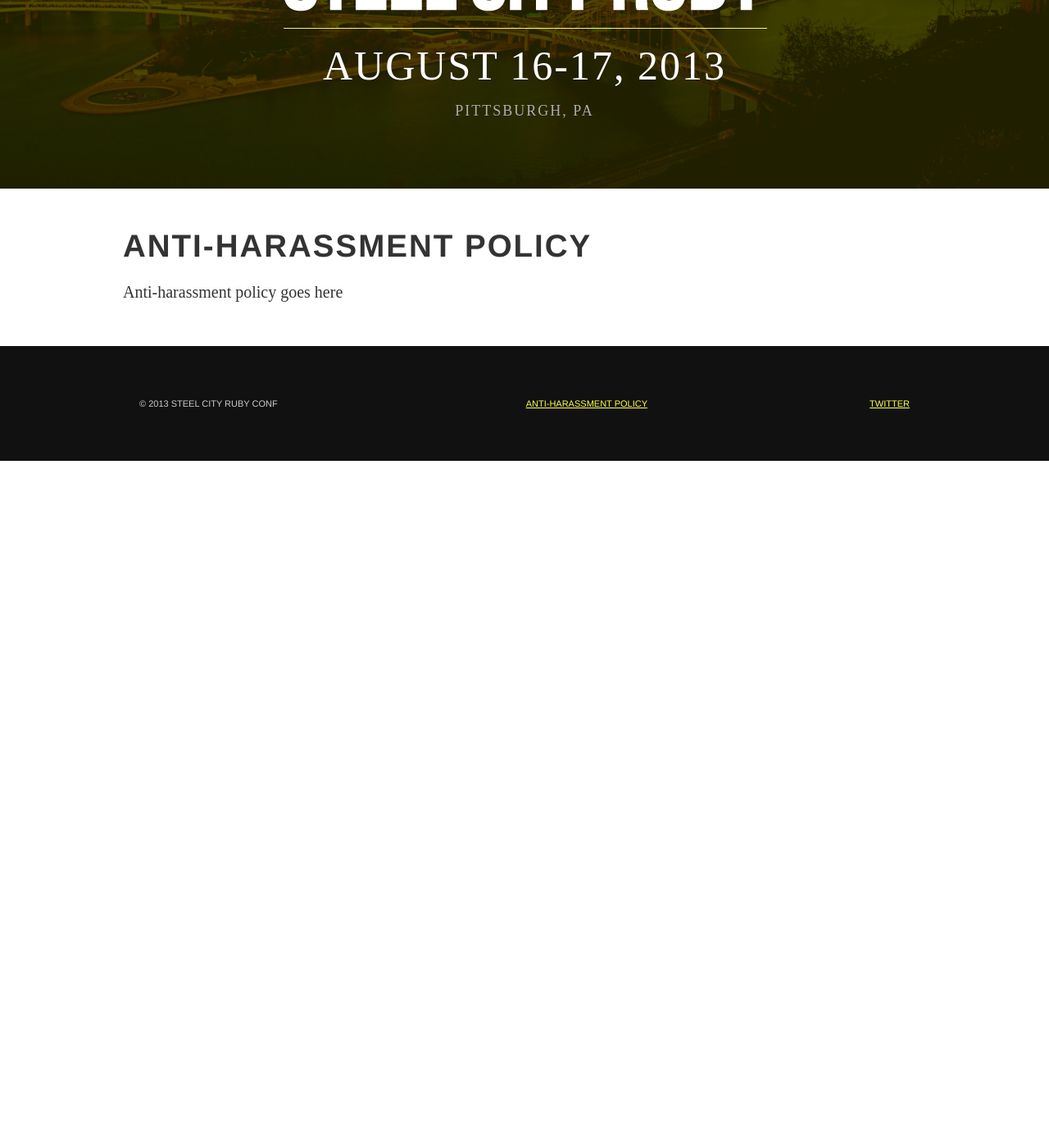
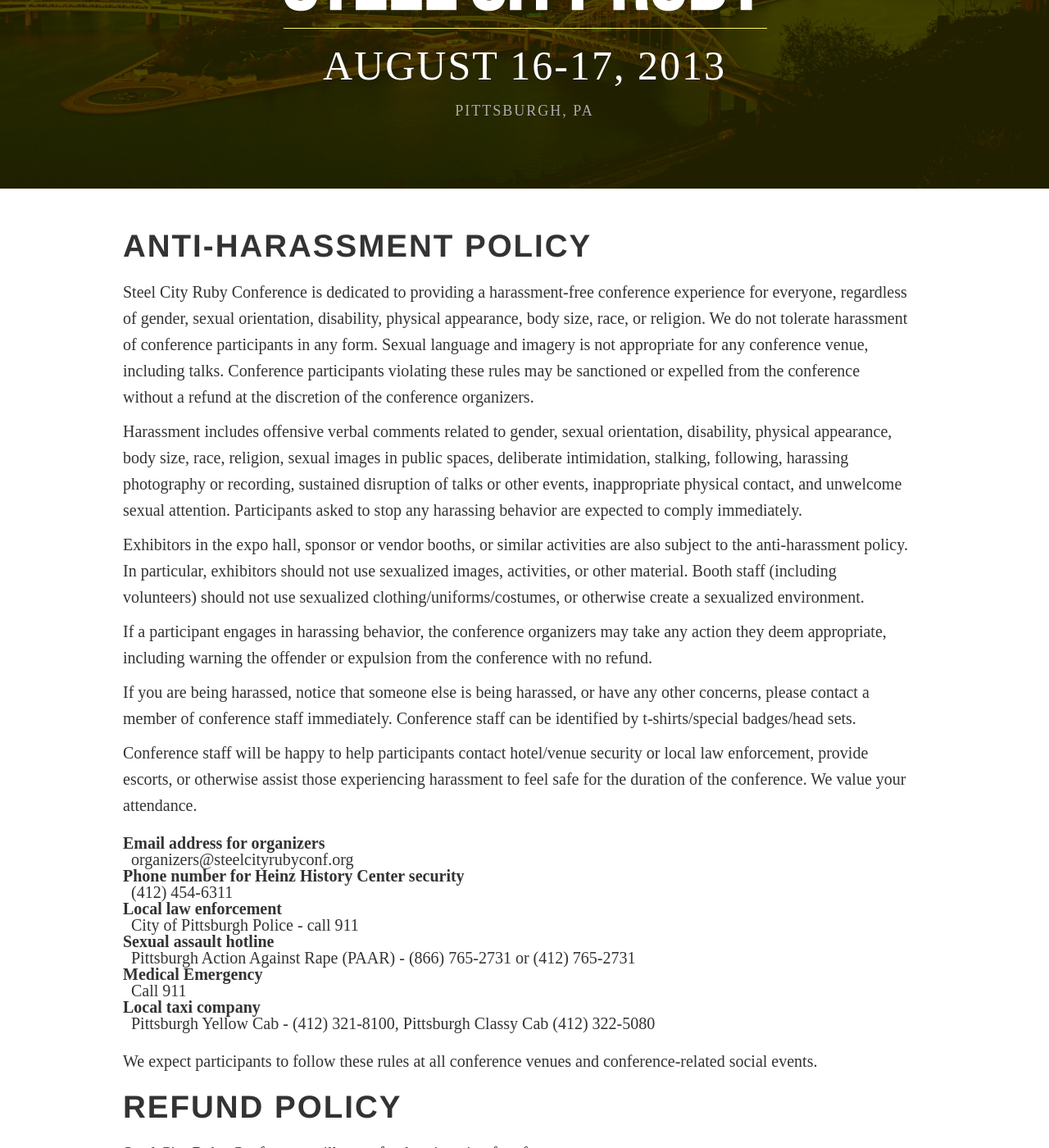
Before and after one commit to colindean/steelcityruby.github.com, a Jekyll site: the page built from policies.html, in a window 1280 px wide and 1400 px high, scrolled down 270 px. Shown: the whole window at 82% size. Built offline with Jekyll 4.4.1, drawn with Linux system fonts in a browser that asks for light colours; nearby versions of some CDN libraries; some web fonts are replaced; Markdown is read by kramdown in place of the engine named in the settings; before the commit the page ends 900 px from its top, so only the background shows below that; some of the changed text lies outside the part shown.

Commit message:
Updates policies

```diff
--- a/_layouts/master.html
+++ b/_layouts/master.html
@@ -44,7 +44,7 @@
             &copy; 2013 Steel City Ruby Conf
           </div>
           <div class="span4">
-            <a href="policies.html#antiharassment" class="pull-right">Anti-harassment Policy</a>
+            <a href="policies.html#antiharassment-policy" class="pull-right">Anti-harassment Policy</a>
           </div>
           <div class="span4">
             <a href="https://twitter.com/SteelCityRuby" class="pull-right">Twitter</a>
--- a/policies.html
+++ b/policies.html
@@ -4,9 +4,95 @@
 ---
     <section class="content">
       <div class="container">
-        <div class="row">
+        <div class="row" id="antiharassment-policy">
           <h1>ANTI-HARASSMENT POLICY</h1>
-          <p>Anti-harassment policy goes here</p>
+          <p>
+          Steel City Ruby Conference is dedicated to providing a
+          harassment-free conference experience for everyone, regardless of
+          gender, sexual orientation, disability, physical appearance, body
+          size, race, or religion. We do not tolerate harassment of conference
+          participants in any form. Sexual language and imagery is not
+          appropriate for any conference venue, including talks. Conference
+          participants violating these rules may be sanctioned or expelled from
+          the conference without a refund at the discretion of the conference
+          organizers.
+          </p>
+
+          <p>
+          Harassment includes offensive verbal comments related to gender,
+          sexual orientation, disability, physical appearance, body size, race,
+          religion, sexual images in public spaces, deliberate intimidation,
+          stalking, following, harassing photography or recording, sustained
+          disruption of talks or other events, inappropriate physical contact,
+          and unwelcome sexual attention. Participants asked to stop any
+          harassing behavior are expected to comply immediately.
+          </p>
+
+          <p>
+          Exhibitors in the expo hall, sponsor or vendor booths, or similar
+          activities are also subject to the anti-harassment policy. In
+          particular, exhibitors should not use sexualized images, activities,
+          or other material. Booth staff (including volunteers) should not use
+          sexualized clothing/uniforms/costumes, or otherwise create a
+          sexualized environment.
+          </p>
+
+          <p>
+          If a participant engages in harassing behavior, the conference
+          organizers may take any action they deem appropriate, including
+          warning the offender or expulsion from the conference with no refund.
+          </p>
+
+          <p>
+          If you are being harassed, notice that someone else is being
+          harassed, or have any other concerns, please contact a member of
+          conference staff immediately. Conference staff can be identified by
+          t-shirts/special badges/head sets.
+          </p>
+
+          <p>
+          Conference staff will be happy to help participants contact
+          hotel/venue security or local law enforcement, provide escorts, or
+          otherwise assist those experiencing harassment to feel safe for the
+          duration of the conference. We value your attendance.
+          </p>
+
+          <dl>
+            <dt>Email address for organizers</dt>
+            <dd>organizers@steelcityrubyconf.org</dd>
+            <dt>Phone number for Heinz History Center security</dt>
+            <dd>(412) 454-6311</dd>
+            <dt>Local law enforcement</dt>
+            <dd>City of Pittsburgh Police - call 911</dd>
+            <dt>Sexual assault hotline</dt>
+            <dd>Pittsburgh Action Against Rape (PAAR) - (866) 765-2731 or (412) 765-2731</dd>
+            <dt>Medical Emergency</dt>
+            <dd>Call 911</dd>
+            <dt>Local taxi company</dt>
+            <dd>Pittsburgh Yellow Cab - (412) 321-8100, Pittsburgh Classy Cab (412) 322-5080</dd>
+          </dl>
+
+          <p>
+          We expect participants to follow these rules at all conference venues and conference-related social events.
+          </p>
+        </div>
+        <div class="row" id="refund-policy">
+          <h1>REFUND POLICY</h1>
+          <p>
+          Steel City Ruby Conference will not refund registration fees for any
+          reason.
+          </p>
+
+          <p>
+          If you are unable to attend, but have purchased a registration, we
+          urge you to find someone to whom you can transfer your registration.
+          If you do not know someone looking for a registration, perhaps you
+          can find one on our discussion list. Once you know to whom you would
+          like to transfer your registration, contact us with the name and
+          email address of the person to whom you would like to transfer it and
+          we will handle the transfer.
+          </p>
+
         </div>
       </div>
     </section>
```
